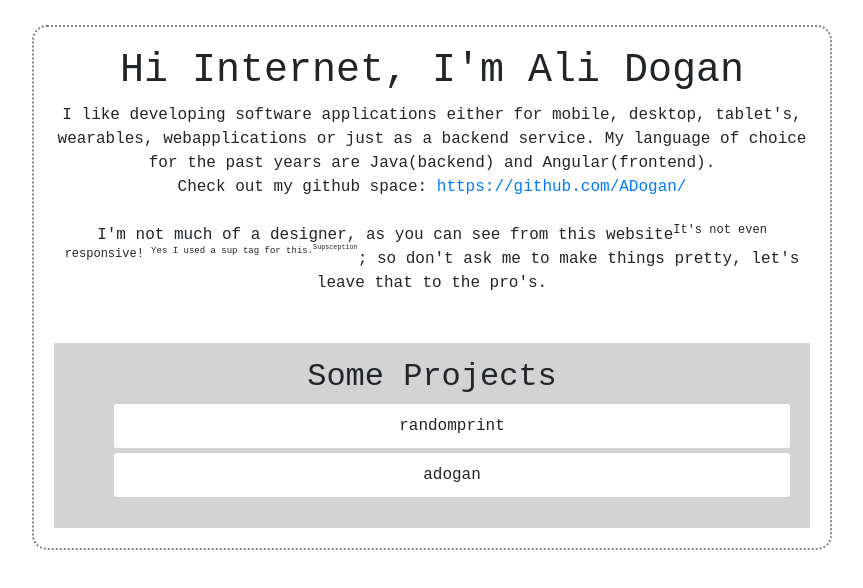
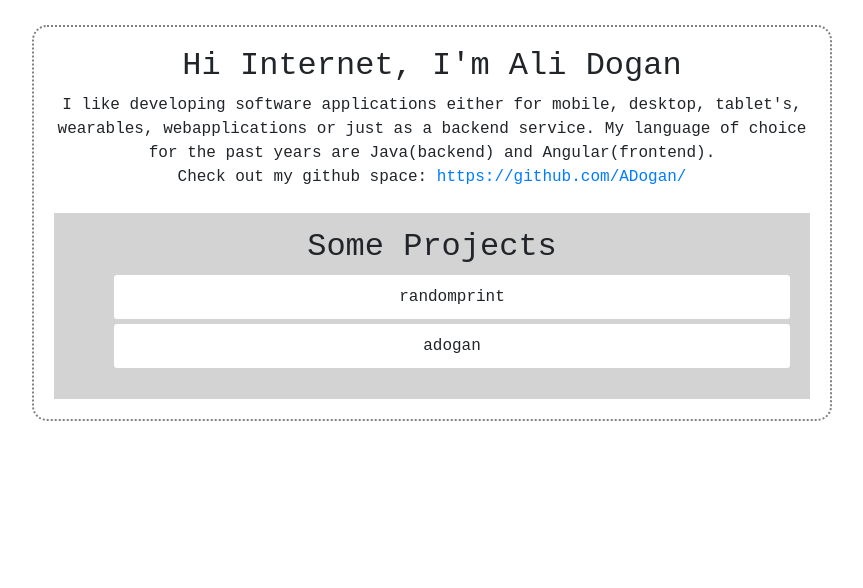
Before and after one commit to ADogan/portfolio, an Angular app: page / in a window 1280 px wide. Shown: the top 588 px of the page, without its empty margins (224-1087 px from the left). Built offline with nearby package versions, Linux system fonts and the light colour scheme.

Commit message:
Remove text from main page

```diff
--- a/src/app/app.component.html
+++ b/src/app/app.component.html
@@ -1,14 +1,11 @@
 <div id="main">
     <div style="text-align:center">
-      <h1>
+      <h2>
         Hi Internet, I'm Ali <span placement="top" ngbPopover="The 'g' is silent.">Dogan</span>
-      </h1>
+      </h2>
       <span>I like developing software applications either for mobile, desktop, tablet's, wearables, webapplications or just as a backend service. My language of choice for the past years are Java(backend) and Angular(frontend).</span> <br />
       <span>Check out my github space: <a href="https://github.com/ADogan">https://github.com/ADogan/</a></span>
       <br /><br />
-      <span>I'm not much of a designer, as you can see from this website<sup>It's not even responsive! <sup>Yes I used a sup tag for this.<sup>Supsception</sup></sup></sup>;
-        so don't ask me to make things pretty, let's leave that to the pro's.</span>
-        <br /><br /><br />
     </div>
     <app-projects></app-projects>
 </div>
--- a/src/app/app.component.ts
+++ b/src/app/app.component.ts
@@ -6,5 +6,4 @@
   styleUrls: ['./app.component.css']
 })
 export class AppComponent {
-  title = 'ADogan';
 }
--- a/src/index.html
+++ b/src/index.html
@@ -5,7 +5,7 @@
   <title>Ali Dogan</title>
 
   <meta name="viewport" content="width=device-width, initial-scale=1">
-  <link rel="icon" type="image/png" sizes="32x32" href="favicon_a.png">
+  <link rel="icon" type="image/x-icon"href="favicon.ico">
 </head>
 <body>
   <app-root></app-root>
```
Also changed, not shown: src/favicon_a.png (deleted), 5 other files (tests, documents, lock files or other folders).
